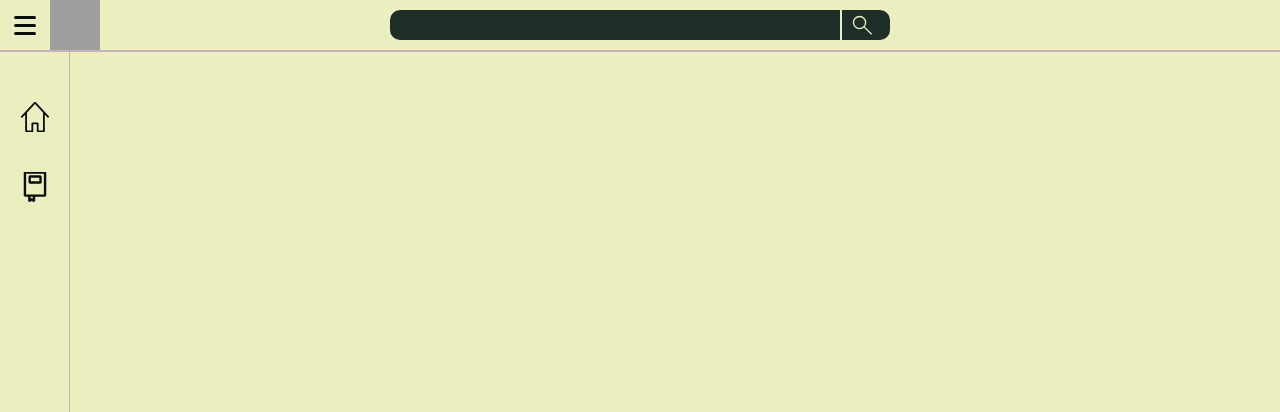
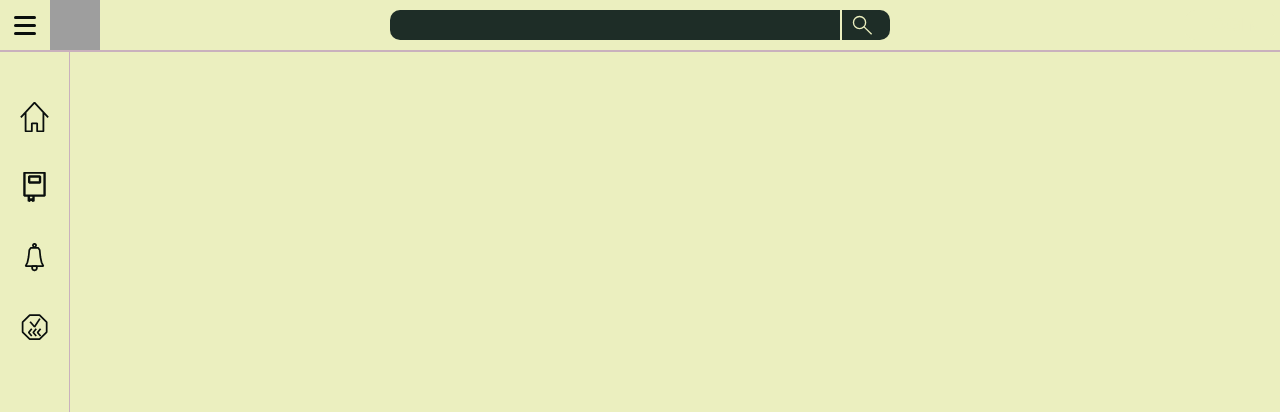
Before and after one commit to SunaaRisu/Paipe, a Vue app: page / in a window 1280 px wide. Shown: the top 412 px of the page. Built offline with nearby package versions, Linux system fonts and the light colour scheme; grey boxes are pictures that could not be loaded.

Commit message:
side menu finished

```diff
--- a/src/components/generally/sideMenu.vue
+++ b/src/components/generally/sideMenu.vue
@@ -5,19 +5,44 @@
 <template>
     <nav v-show="this.$store.state.viewData.sideMenu">
         <div id="navBtns">
+
             <div id="homeBtnLogo" class="sideMenuBtn">
                 <svg width="30" height="30" viewBox="0 0 95 100" fill="none" xmlns="http://www.w3.org/2000/svg">
                 <path d="M17.7986 34.64V98H38.6528V71.12H56.3472V98H77.2014V34.64M2 51.28L47.5 2L93 51.28" stroke="var(--color-text)" stroke-width="6" stroke-linejoin="bevel"/>
                 </svg>
+                <div class="seperator"></div>
                 <span>Home</span>
             </div>
+
             <div id="libaryBtnLogo" class="sideMenuBtn">
                 <svg width="30" height="30" viewBox="0 0 54 76" fill="none" xmlns="http://www.w3.org/2000/svg">
                 <path d="M12.5 60H1.5V1.5H52.5V60H24.5M12.5 60V74L18.5 68.5L24.5 74V60M12.5 60H24.5M13.5 11.5H41V26.5H13.5V11.5Z" stroke="var(--color-text)" stroke-width="6" stroke-linejoin="bevel"/>
                 </svg>
+                <div class="seperator"></div>
+                <span>Library</span>
             </div>
-            <div id="notificationBtnLogo" class="sideMenuBtn"></div>
-            <div id="watchHistoryBtnLogo" class="sideMenuBtn"></div>
+
+            <div id="notificationBtnLogo" class="sideMenuBtn">
+                <svg width="30" height="30" viewBox="0 0 100 100" fill="none" xmlns="http://www.w3.org/2000/svg">
+                <path d="M74.3868 68.3072L80.6199 81.34H19.3801L25.6132 68.3072L25.7243 67.9854L29.6843 50.1654L29.7126 49.9893L31.3626 33.4893L32.1465 25.6502L37.556 18.34H43.4H50H56.6H62.444L67.8535 25.6502L68.6374 33.4893L70.2874 49.9893L70.3157 50.1654L74.2757 67.9854L74.3868 68.3072Z" stroke="var(--color-text)" stroke-width="6" stroke-linejoin="bevel"/>
+                <path d="M47.9813 15.66L45.9849 13.6636L44.3719 9.89999L45.8822 6.37591L50 4.31704L54.1177 6.37591L55.628 9.9L54.0151 13.6636L52.0187 15.66H50L47.9813 15.66Z" stroke="var(--color-text)" stroke-width="6" stroke-linejoin="bevel"/>
+                <path d="M41.5768 87.5543L43.5907 81.34H56.4093L58.4232 87.5543L56.3042 94.0928L50 96.2543L43.6958 94.0928L41.5768 87.5543Z" stroke="var(--color-text)" stroke-width="6" stroke-linejoin="bevel"/>
+                </svg>
+                <div class="seperator"></div>
+                <span>Notifications</span>
+            </div>
+
+            <div id="watchHistoryBtnLogo" class="sideMenuBtn">
+                <svg width="30" height="30" viewBox="0 0 100 100" fill="none" xmlns="http://www.w3.org/2000/svg">
+                <path d="M40.5 56L30 69L40.5 81M71 56L60.5 69L71 81M56 56L45.5 69L56 81" stroke="var(--color-text)" stroke-width="6" stroke-linejoin="bevel"/>
+                <path d="M67.4388 9H33.5612L9 33.5612V67.4388L33.5612 92H67.4388L92 67.4388V33.5612L67.4388 9Z" stroke="var(--color-text)" stroke-width="6" stroke-linejoin="bevel"/>
+                <line x1="49.7453" y1="50.178" x2="68.7453" y2="21.178" stroke="var(--color-text)" stroke-width="6"/>
+                <line x1="50.8789" y1="49.9965" x2="34.8789" y2="31.9965" stroke="var(--color-text)" stroke-width="6"/>
+                </svg>
+                <div class="seperator"></div>
+                <span>History</span>
+            </div>
+
         </div>
         <div id="termAndPrivacy">
             <a href="https://sunaarisu.de/privacy">Privacy</a>
@@ -35,30 +60,46 @@
         align-items: center;
         justify-content: space-between;
     }
+    #navBtns{
+        width: 100%;
+    }
+    .sideMenuBtn{
+        height: 70px;
+        width: 100%;
+        display: flex;
+        align-items: center;
+    }
+    .seperator{
+        width: 1px;
+        height: 20px;
+        background-color: var(--color-text);
+        display: none;
+    }
     nav:hover{
-        width: 250px;
+        width: 220px;
         align-items: flex-start;
     }
     nav:hover .sideMenuBtn span{
         display: flex;
     }
-    nav:hover .sideMenuBtn{
-        width: 250px;
-    }
-    .sideMenuBtn{
-        height: 70px;
-        width: 70px;
-        display: flex;
-        justify-content: center;
-        align-items: center;
+    nav:hover .seperator{
+        display: block;
     }
     .sideMenuBtn span{
         display: none;
+        height: 50%;
+        align-items: center;
+        font-size: 20px;
+        margin-left: 15px;
     }
     #homeBtnLogo{
         margin-top: 30px;
     }
+    .sideMenuBtn svg{
+        margin: 20px;
+    }
     .sideMenuBtn:hover svg{
+        margin: 15px;
         width: 40px;
         height: 40px;
     }
@@ -75,5 +116,6 @@
         color: var(--color-text);
         font-size: small;
         text-decoration: none;
+        cursor: default;
     }
 </style>
```
